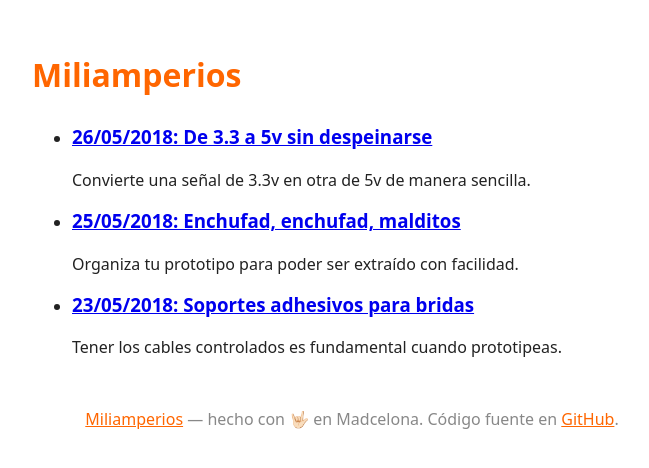
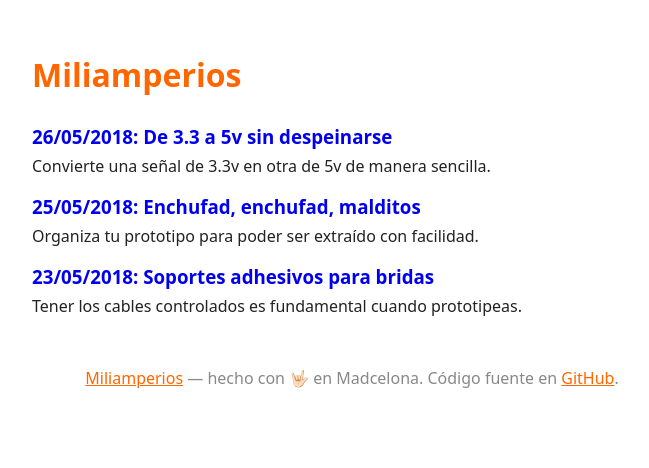
Before and after one commit to miliamperios/miliamperios.github.io, a Jekyll site: the page built from index.html, in a window 1280 px wide. Shown: the top 468 px of the page, without its empty margins (288-937 px from the left). Built offline with Jekyll 4.4.1, drawn with Linux system fonts in a browser that asks for light colours.

```diff
--- a/css/base.scss
+++ b/css/base.scss
@@ -19,19 +19,35 @@
   padding: 1em;
 }
 
-section img {
-  display: block;
-  width: 100%;
-  max-width: 100%;
+ul, li {
+  margin: 0;
+  padding: 0;
+  list-style: none;
+  h3 {
+    margin-bottom: 0;
+    a {
+      text-decoration: none;
+//      color: $base-color;
+    }
+  }
+  p {
+    margin-top: 0.3em;
+  }
 }
+
 figure {
-  padding: 1em 0 1em 0;
   margin: 0;
-}
-figcaption{
-  margin-top: 1em;
-  text-align: center;
-  color: $color-light;
+  img {
+    border-radius: 5px;
+  }
+  figcaption{
+    color: $color-light;
+    padding-top: 0.85em;
+    font-size: 0.85em;
+    text-align: center;
+    font-style: italic;
+    line-height: 1.3em;
+  }
 }
 h1, h2, h3, h4, h5, h6 {
   margin: 1em 0;
@@ -45,6 +61,7 @@
 
 section {
   h2 {
+    color: #333;
     margin-bottom: 0;
   }
   h2 + p {
@@ -52,6 +69,11 @@
   }
   p small {
     color: $color-light;
+  }
+  img {
+    display: block;
+    width: 100%;
+    max-width: 100%;
   }
 }
 
--- a/index.html
+++ b/index.html
@@ -8,10 +8,7 @@
       <h3>
         <a href="{{ post.url }}">{{ post.date | date: "%-d/%m/%Y" }}: {{ post.title }}</a>
       </h3>
-      <p>
-        {{ post.excerpt }}
-      </p>
-
+      {{ post.excerpt }}
     </li>
   {% endfor %}
 </ul>
```
Also changed, not shown: _includes/image.html (+10 -10 lines), README.md.
